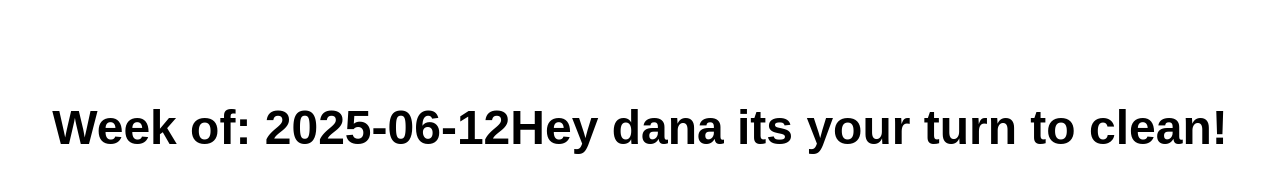
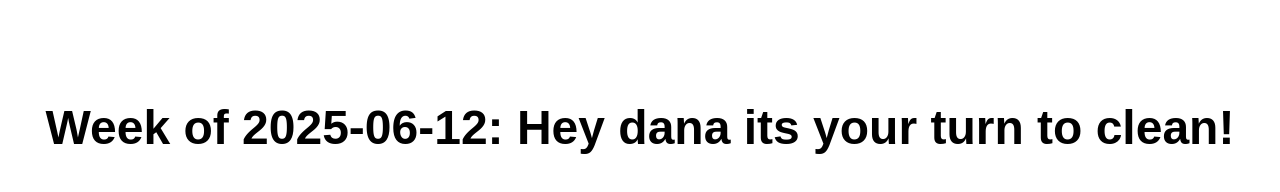
Before and after one commit to bezpitt/Cleaning_cycle, a plain HTML site: page index.html in a window 1280 px wide. Drawn offline with Linux system fonts and the light colour scheme.

Commit message:
Update index.html

```diff
--- a/index.html
+++ b/index.html
@@ -16,7 +16,6 @@
     // Reference start date - first Monday or any chosen day
     const startDate = new Date("2025-06-08T00:00:00");  // adjust as needed
     const now = new Date();
-    const formattedDate = now.toISOString().slice(0, 10);
 
     // Milliseconds in one week
     const msPerWeek = 7 * 24 * 60 * 60 * 1000;
@@ -28,7 +27,8 @@
     const currentIndex = weeksElapsed % names.length;
     const currentName = names[currentIndex];
 
-    document.getElementById("nameDisplay").innerText = "Week of: "+formattedDate +"Hey " + currentName+" its your turn to clean!";
+    const formattedDate = now.toISOString().slice(0, 10);
+    document.getElementById("nameDisplay").innerText = "Week of "+formattedDate +": Hey " + currentName+" its your turn to clean!";
   </script>
 </body>
 </html>
```
